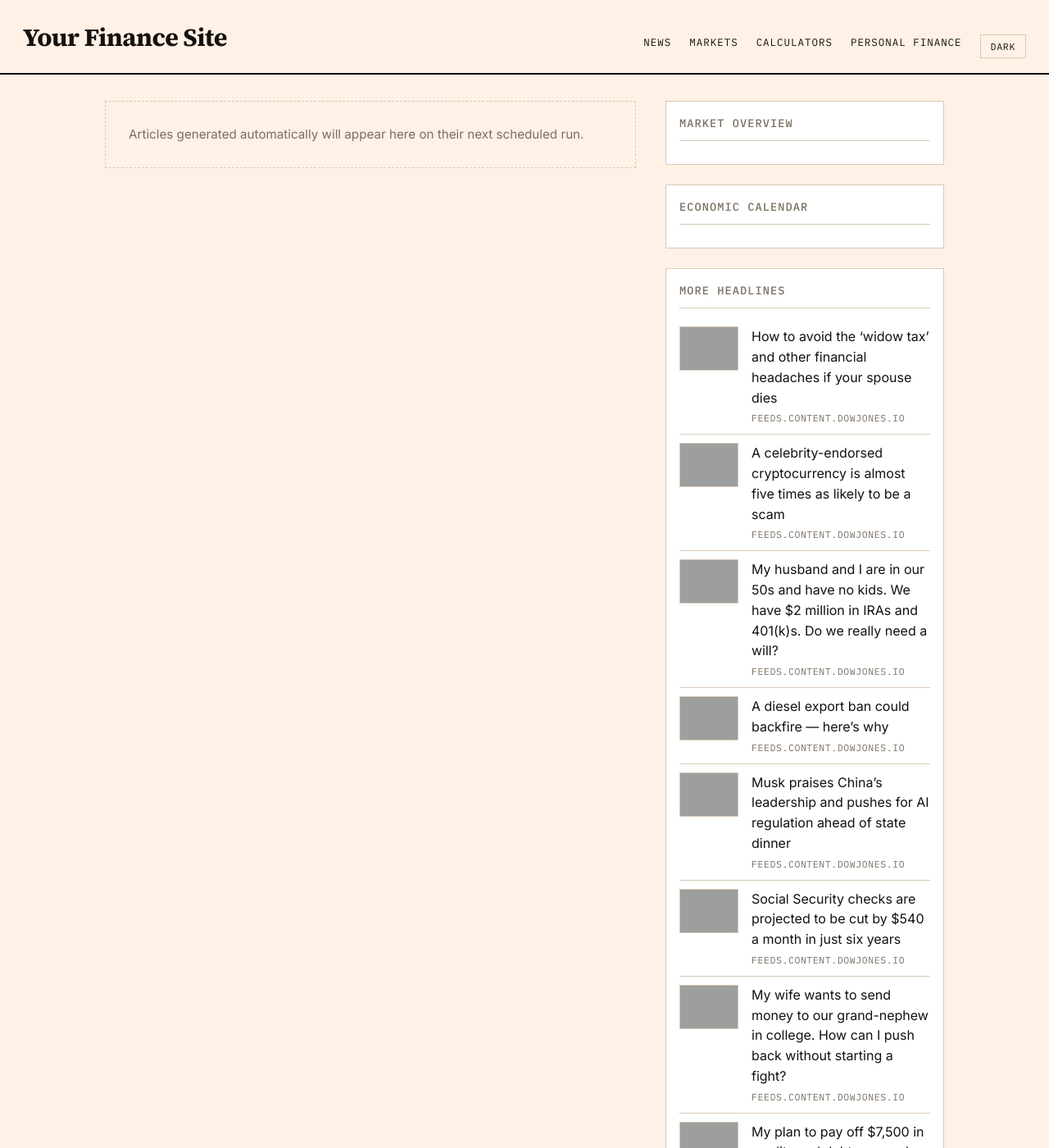
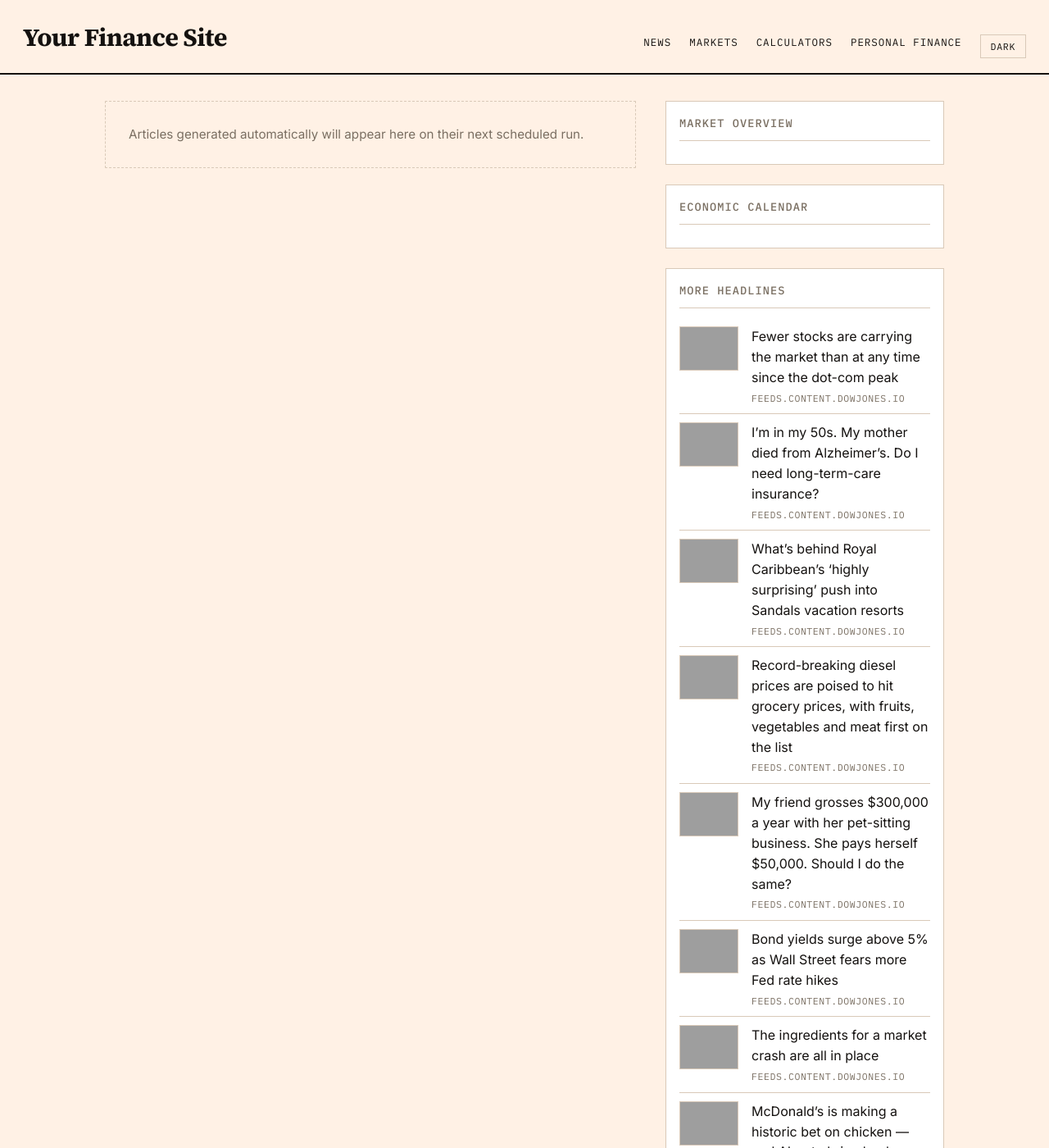
Before and after one commit to GlobTechCo/globtechco.github.io, a Jekyll site: the page built from index.html, in a window 1280 px wide and 1400 px high, cut to the strip 0-1400 px from the top of the window. Shown: the whole strip at 82% size. Built offline with Jekyll 4.4.1, drawn with Linux system fonts in a browser that asks for light colours; a script that is not in the unit is left out; the list of posts is cut into pages by our own code; some of the changed text lies outside the part shown; grey boxes are pictures that could not be loaded.

Commit message:
Auto-content update 2026-09-23

```diff
--- a/_data/aggregator.yml
+++ b/_data/aggregator.yml
@@ -1,50 +1,50 @@
-- title: "How to avoid the \u2018widow tax\u2019 and other financial headaches if your spouse dies"
-  link: "https://www.marketwatch.com/story/how-to-avoid-the-widow-tax-and-other-financial-headaches-if-your-spouse-dies-e51f2af6?mod=mw_rss_topstories"
+- title: "Fewer stocks are carrying the market than at any time since the dot-com peak"
+  link: "https://www.marketwatch.com/story/fewer-stocks-are-carrying-the-market-than-at-any-time-since-the-dot-com-peak-4033c4bb?mod=mw_rss_topstories"
   source: "feeds.content.dowjones.io"
-  pubdate: "Wed, 23 Sep 2026 15:34:00 GMT"
-  image: "https://images.mktw.net/im-25569873"
-- title: "A celebrity-endorsed cryptocurrency is almost five times as likely to be a scam"
-  link: "https://www.marketwatch.com/story/a-celebrity-endorsed-cryptocurrency-is-almost-five-times-as-likely-to-be-a-scam-eaf25977?mod=mw_rss_topstories"
+  pubdate: "Wed, 23 Sep 2026 20:45:00 GMT"
+  image: "https://images.mktw.net/im-94180621"
+- title: "I\u2019m in my 50s. My mother died from Alzheimer\u2019s. Do I need long-term-care insurance?"
+  link: "https://www.marketwatch.com/story/im-in-my-50s-my-mother-died-from-alzheimers-do-i-need-long-term-insurance-14d58069?mod=mw_rss_topstories"
   source: "feeds.content.dowjones.io"
-  pubdate: "Wed, 23 Sep 2026 15:23:00 GMT"
-  image: "https://images.mktw.net/im-57241800"
-- title: "My husband and I are in our 50s and have no kids. We have $2 million in IRAs and 401(k)s. Do we really need a will?"
-  link: "https://www.marketwatch.com/story/my-husband-and-i-are-in-our-50s-and-have-no-kids-we-have-2-million-do-we-need-a-will-62fb422f?mod=mw_rss_topstories"
+  pubdate: "Wed, 23 Sep 2026 20:40:00 GMT"
+  image: "https://images.mktw.net/im-68469739"
+- title: "What\u2019s behind Royal Caribbean\u2019s \u2018highly surprising\u2019 push into Sandals vacation resorts"
+  link: "https://www.marketwatch.com/story/whats-behind-royal-caribbeans-highly-surprising-push-into-sandals-vacation-resorts-4835acc9?mod=mw_rss_topstories"
   source: "feeds.content.dowjones.io"
-  pubdate: "Wed, 23 Sep 2026 15:16:00 GMT"
-  image: "https://images.mktw.net/im-79889315"
-- title: "A diesel export ban could backfire \u2014 here\u2019s why"
-  link: "https://www.marketwatch.com/story/why-analysts-say-a-diesel-export-ban-could-backfire-8b13cd51?mod=mw_rss_topstories"
+  pubdate: "Wed, 23 Sep 2026 20:24:00 GMT"
+  image: "https://images.mktw.net/im-63516096"
+- title: "Record-breaking diesel prices are poised to hit grocery prices, with fruits, vegetables and meat first on the list"
+  link: "https://www.marketwatch.com/story/record-breaking-diesel-prices-look-set-to-push-grocery-bills-even-higher-and-thanksgiving-is-getting-closer-178d3959?mod=mw_rss_topstories"
   source: "feeds.content.dowjones.io"
-  pubdate: "Wed, 23 Sep 2026 15:14:00 GMT"
-  image: "https://images.mktw.net/im-20701645"
-- title: "Musk praises China\u2019s leadership and pushes for AI regulation ahead of state dinner"
-  link: "https://www.marketwatch.com/story/musk-praises-chinas-leadership-and-pushes-for-ai-regulation-ahead-of-state-dinner-4efe6e22?mod=mw_rss_topstories"
-  source: "feeds.content.dowjones.io"
-  pubdate: "Wed, 23 Sep 2026 15:08:00 GMT"
-  image: "https://images.mktw.net/im-14500621"
-- title: "Social Security checks are projected to be cut by $540 a month in just six years"
-  link: "https://www.marketwatch.com/story/social-security-checks-are-projected-to-be-cut-by-540-a-month-in-just-six-years-a8842912?mod=mw_rss_topstories"
-  source: "feeds.content.dowjones.io"
-  pubdate: "Wed, 23 Sep 2026 14:57:00 GMT"
-  image: "https://images.mktw.net/im-02028869"
-- title: "My wife wants to send money to our grand-nephew in college. How can I push back without starting a fight?"
-  link: "https://www.marketwatch.com/story/my-wife-wants-to-send-money-to-our-grand-nephew-in-college-how-can-i-push-back-without-starting-a-fight-9284311a?mod=mw_rss_topstories"
-  source: "feeds.content.dowjones.io"
-  pubdate: "Wed, 23 Sep 2026 14:49:00 GMT"
-  image: "https://images.mktw.net/im-34195985"
-- title: "My plan to pay off $7,500 in credit-card debt can work for you"
-  link: "https://www.marketwatch.com/story/my-plan-to-pay-off-7-500-in-credit-card-debt-can-work-for-you-2260de1d?mod=mw_rss_topstories"
-  source: "feeds.content.dowjones.io"
-  pubdate: "Wed, 23 Sep 2026 14:47:00 GMT"
-  image: "https://images.mktw.net/im-74255844"
+  pubdate: "Wed, 23 Sep 2026 20:22:00 GMT"
+  image: "https://images.mktw.net/im-76247874"
 - title: "My friend grosses $300,000 a year with her pet-sitting business. She pays herself $50,000. Should I do the same?"
   link: "https://www.marketwatch.com/story/my-friend-grosses-300-000-a-year-with-her-pet-sitting-business-she-pays-herself-50-000-should-i-do-the-same-8ab5cba3?mod=mw_rss_topstories"
   source: "feeds.content.dowjones.io"
-  pubdate: "Wed, 23 Sep 2026 14:15:00 GMT"
+  pubdate: "Wed, 23 Sep 2026 20:15:00 GMT"
   image: "https://images.mktw.net/im-21880552"
-- title: "These stocks are the \u2018four horsemen of AI\u2019 \u2014 and they\u2019re not the ones you\u2019d think"
-  link: "https://www.marketwatch.com/story/these-stocks-are-the-four-horsemen-of-ai-and-theyre-not-the-ones-youd-think-bd4072ae?mod=mw_rss_topstories"
+- title: "Bond yields surge above 5% as Wall Street fears more Fed rate hikes"
+  link: "https://www.marketwatch.com/story/bond-yields-surge-as-wall-street-fears-more-potential-federal-reserve-rate-hikes-eabcd3da?mod=mw_rss_topstories"
   source: "feeds.content.dowjones.io"
-  pubdate: "Wed, 23 Sep 2026 13:58:00 GMT"
-  image: "https://images.mktw.net/im-849361"
+  pubdate: "Wed, 23 Sep 2026 19:48:00 GMT"
+  image: "https://images.mktw.net/im-08691349"
+- title: "The ingredients for a market crash are all in place"
+  link: "https://www.marketwatch.com/story/the-ingredients-for-a-financial-reckoning-are-all-in-place-07520a5d?mod=mw_rss_topstories"
+  source: "feeds.content.dowjones.io"
+  pubdate: "Wed, 23 Sep 2026 19:47:00 GMT"
+  image: "https://images.mktw.net/im-44377161"
+- title: "McDonald\u2019s is making a historic bet on chicken \u2014 and AI \u2014 to bring back customers"
+  link: "https://www.marketwatch.com/story/mcdonalds-is-making-a-historic-bet-on-chicken-and-ai-to-bring-back-customers-43468a53?mod=mw_rss_topstories"
+  source: "feeds.content.dowjones.io"
+  pubdate: "Wed, 23 Sep 2026 19:40:00 GMT"
+  image: "https://images.mktw.net/im-85969587"
+- title: "Micron\u2019s stock has become a \u2018battleground\u2019 as the AI narrative shifts"
+  link: "https://www.marketwatch.com/story/microns-stock-has-become-a-battleground-as-the-ai-narrative-shifts-d61a3408?mod=mw_rss_topstories"
+  source: "feeds.content.dowjones.io"
+  pubdate: "Wed, 23 Sep 2026 19:38:00 GMT"
+  image: "https://images.mktw.net/im-319090"
+- title: "The AI \u2018scare trade\u2019 is finally hitting banks. Bargain hunters should take note."
+  link: "https://www.marketwatch.com/story/the-ai-scare-trade-is-finally-hitting-banks-bargain-hunters-should-take-note-b2fc7410?mod=mw_rss_topstories"
+  source: "feeds.content.dowjones.io"
+  pubdate: "Wed, 23 Sep 2026 19:35:00 GMT"
+  image: "https://images.mktw.net/im-12948389"
```
